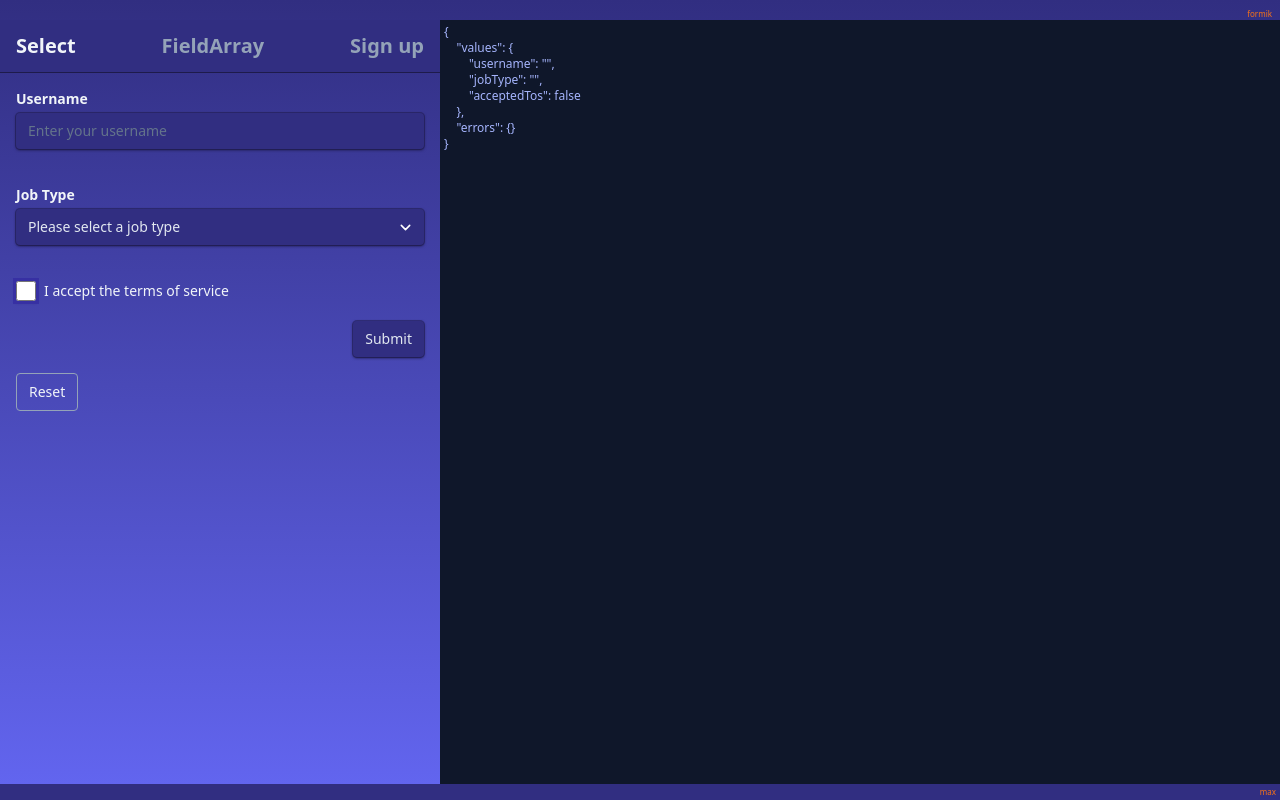
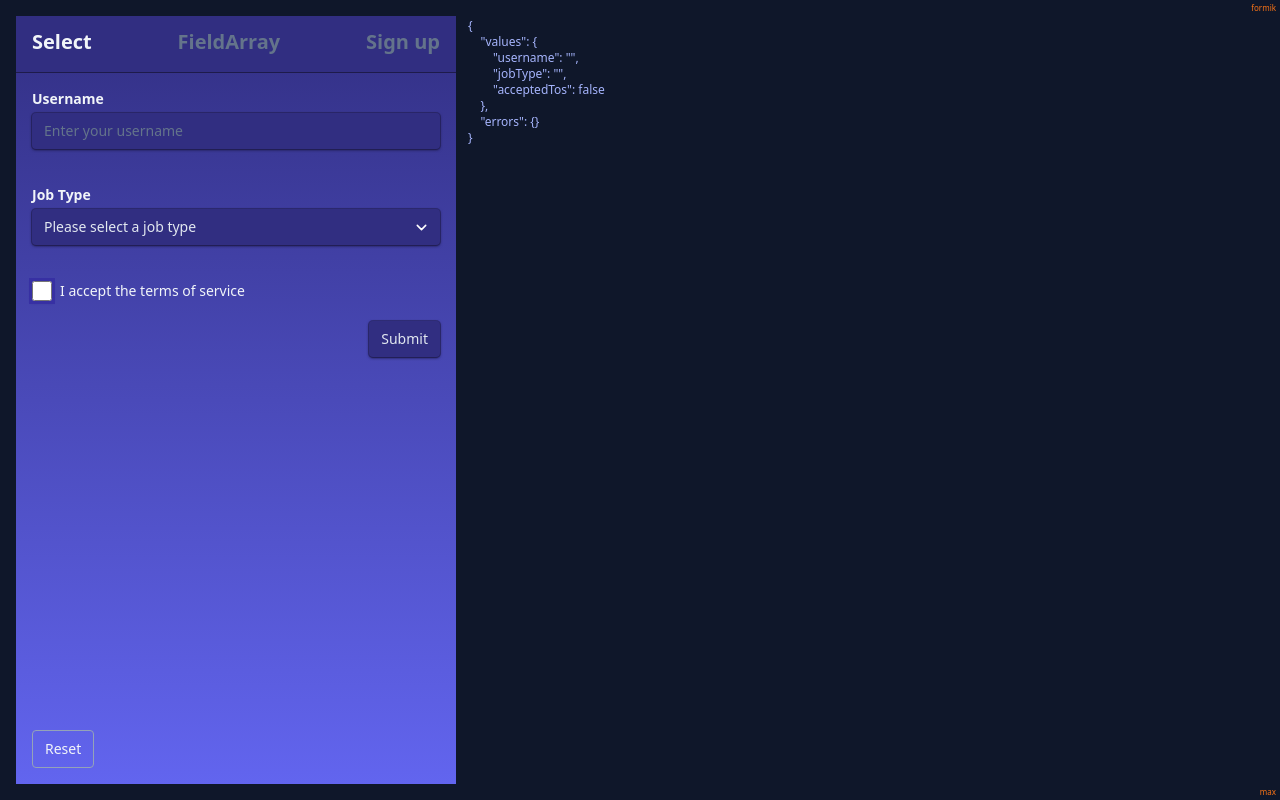
Before and after one commit to maxzz/forms-formik, a React (Vite) app: page / in a window 1280 px wide. Both pictures are taken after a click on the button "Select". Built offline with nearby package versions, Linux system fonts and the light colour scheme.

Commit message:
WIP. final tweaks

```diff
--- a/src/components/1-header/index.tsx
+++ b/src/components/1-header/index.tsx
@@ -1,6 +1,6 @@
 export function Header() {
     return (
-        <header className="px-2 pt-2 text-[0.5rem] text-end text-orange-500">
+        <header className="px-1 py-0.5 text-[0.5rem] text-end text-orange-500 bg-slate-900">
             formik
         </header>
     );
--- a/src/components/2-main/1-select/index.tsx
+++ b/src/components/2-main/1-select/index.tsx
@@ -21,17 +21,15 @@ const onSubmit = async (values: Values, actions: FormikHelpers<Values>) => {
 
 export function Form1Select() {
     return (
+        <div className="max-w-[54ch] h-full flex flex-col items-stretch justify-between">
             <Formik<Values> initialValues={initialValues} validationSchema={form2Schema} onSubmit={onSubmit}>
-
                 {({ values, errors, isSubmitting, resetForm }) => (<>
-                <Form className="max-w-[54ch] mx-auto flex flex-col">
-
+                    <Form className="flex flex-col">
                         <CustomInput
                             label="Username"
                             name="username"
                             placeholder="Enter your username"
                         />
-
                         <CustomSelect
                             label="Job Type"
                             name="jobType"
@@ -42,20 +40,17 @@ export function Form1Select() {
                             <option value="manager">Product Manager</option>
                             <option value="other">Other</option>
                         </CustomSelect>
-
                         <div className="mt-4">
                             <CustomCheckbox
                                 label="I accept the terms of service"
                                 name="acceptedTos"
                             />
                         </div>
-
                         <SubmitButton disabled={isSubmitting} className="self-end" />
                     </Form>
-
                     <DisplayInfo values={values} errors={errors} resetForm={resetForm} />
                 </>)}
-
             </Formik>
+        </div>
     );
 }
--- a/src/components/2-main/2-field-array/index.tsx
+++ b/src/components/2-main/2-field-array/index.tsx
@@ -36,7 +36,7 @@ function SubCustomInput({ className, ...rest }: { label: string; name: string; }
 
 export function Form2FieldArray() {
     return (
-        <div className="max-w-[54ch] mx-auto flex flex-col">
+        <div className="max-w-[54ch] h-full mx-auto flex flex-col justify-between">
 
             <Formik<Values> initialValues={initialValues} validationSchema={form3Schema} onSubmit={onSubmit}>
 
--- a/src/components/2-main/3-sign-up/index.css
+++ b/src/components/2-main/3-sign-up/index.css
@@ -1,21 +1,25 @@
 @layer components {
     .tm-form {
-        @apply max-w-[54ch] mx-auto flex flex-col;
+        @apply max-w-[54ch]
+        /* mx-auto  */
+        flex flex-col;
     }
 
     .tm-form label {
-        @apply mt-4 mb-1 block font-semibold text-left;
+        @apply mt-0 mb-1 block font-semibold text-left;
     }
 
     .tm-form input {
         @apply px-3 py-2 w-full
-        text-slate-200 bg-slate-800
-        placeholder:text-slate-500 ring-slate-600 focus:ring-sky-600
-        ring-2 rounded-md outline-none;
+        text-slate-200 bg-indigo-900
+        placeholder:text-slate-500
+        ring-indigo-950/50 focus:ring-indigo-400 focus:ring-2 ring-1
+        shadow-indigo-950
+        rounded shadow outline-none;
     }
 
     .tm-form input.input-error {
-        @apply ring-red-400 ring-2;
+        @apply ring-red-400 ring-1;
     }
 
     .tm-input-select {
--- a/src/components/2-main/index.tsx
+++ b/src/components/2-main/index.tsx
@@ -8,7 +8,13 @@ import { classNames } from '../../utils/classnames';
 
 function TabButton({ active, children, ...rest }: { active: boolean; } & HTMLAttributes<HTMLButtonElement>) {
     return (
-        <button className={classNames("px-4 py-3 w-max font-semibold text-xl select-none", active ? "text-slate-100" : "text-slate-400 hover:text-slate-200")} {...rest}>
+        <button
+            className={classNames(
+                "px-4 pt-3 pb-4 text-xl font-semibold select-none",
+                active ? "text-slate-100" : "text-slate-500 hover:text-slate-200 500 hover:bg-indigo-700/50"
+            )}
+            {...rest}
+        >
             {children}
         </button>
     );
@@ -25,7 +31,7 @@ function LeftSide() {
                 <TabButton active={currentForm === 2} onClick={() => setCurrentForm(2)}>Sign up</TabButton>
             </div>
 
-            <div className="py-4 min-w-[440px]">
+            <div className="py-4 h-full min-w-[440px]">
                 {currentForm === 0 && <div className="px-4 h-full"> <Form1Select /> </div>}
                 {currentForm === 1 && <div className="px-4 h-full"> <Form2FieldArray /> </div>}
                 {currentForm === 2 && <div className="px-4 h-full"> <Form3Signup /> </div>}
@@ -37,7 +43,7 @@ function LeftSide() {
 export function RightSide() {
     const { values: text } = useSnapshot(appStore).formState;
     return (
-        <div className="p-1 text-xs text-indigo-300 bg-slate-900 whitespace-pre overflow-auto smallscroll">
+        <div className="pl-3 py-0.5 text-xs text-indigo-300 bg-slate-900 whitespace-pre overflow-auto smallscroll">
             {text}
         </div>
     );
@@ -45,7 +51,8 @@ export function RightSide() {
 
 export function MainSection() {
     return (
-        <div className="grid grid-cols-[auto,1fr] overflow-auto smallscroll">
+        <div className="grid grid-cols-[auto,auto,1fr] overflow-auto smallscroll">
+            <div className="w-4 bg-slate-900"></div>
             <LeftSide />
             <RightSide />
         </div>
--- a/src/components/3-footer/index.tsx
+++ b/src/components/3-footer/index.tsx
@@ -1,6 +1,6 @@
 export function Footer() {
     return (
-        <footer className="px-1 py-0.5 text-[0.5rem] text-orange-500 bg-indigo-900 text-end">
+        <footer className="px-1 py-0.5 text-[0.5rem] text-end text-orange-500 bg-slate-900">
             max
         </footer>
     );
```
Lines whose indentation alone changed are shown as unchanged.
